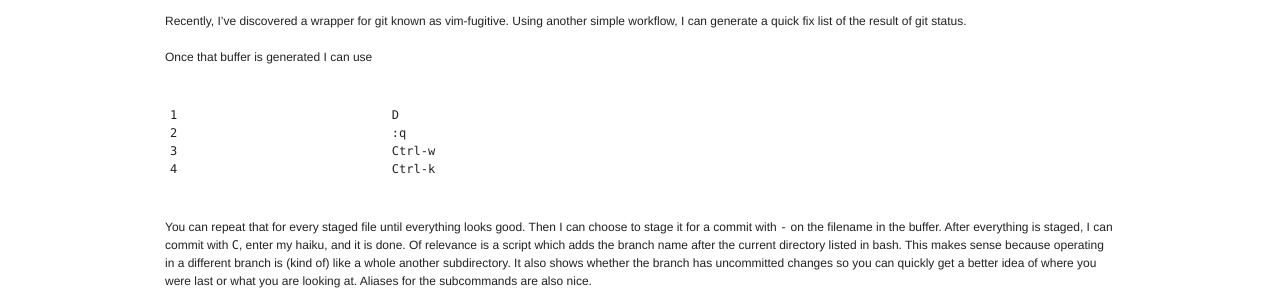
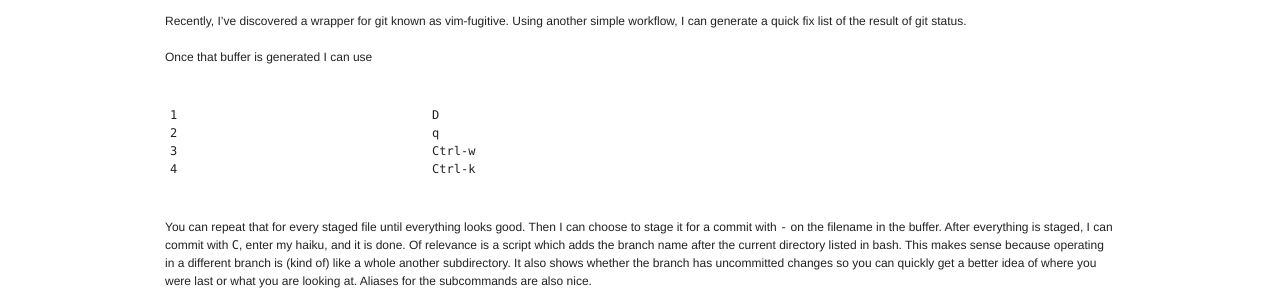
Before and after one commit to maletor/maletor.github.io, a Jekyll site: the page built from _posts/2011-02-21-bundling-up-with-vim.md, in a window 1280 px wide. Shown: the part 415-715 px from the top of the page. Built offline with Jekyll 4.4.1, drawn with Linux system fonts in a browser that asks for light colours; Markdown is read by kramdown in place of the engine named in the settings.

```diff
--- a/_posts/2011-02-21-bundling-up-with-vim.md
+++ b/_posts/2011-02-21-bundling-up-with-vim.md
@@ -13,10 +13,10 @@ Recently, I’ve discovered a wrapper for git known as vim-fugitive. Using anoth
 
 Once that buffer is generated I can use
 {% highlight bash linenos %}
-    D
-    :q
-    Ctrl-w
-    Ctrl-k
+D
+q
+Ctrl-w
+Ctrl-k
 {% endhighlight %}
 
 You can repeat that for every staged file until everything looks good. Then I can choose to stage it for a commit with `-` on the filename in the buffer.
```
